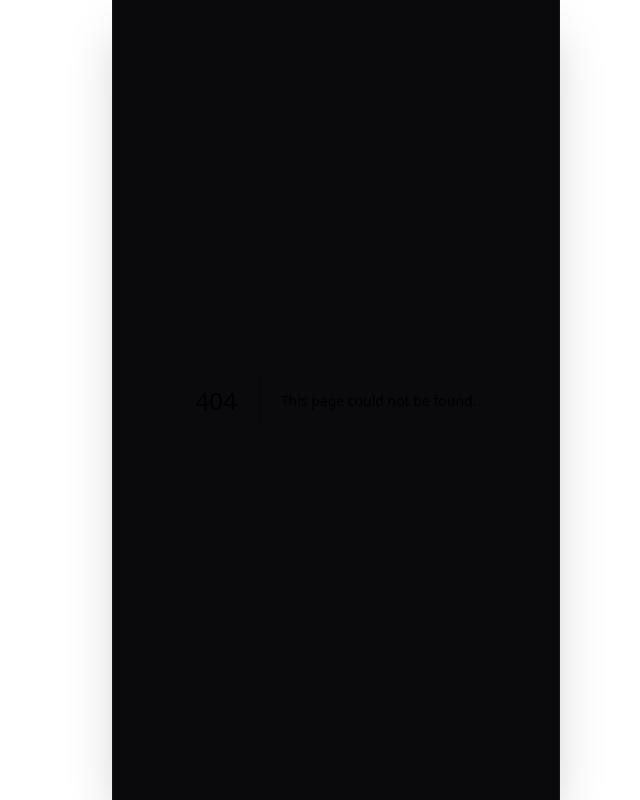
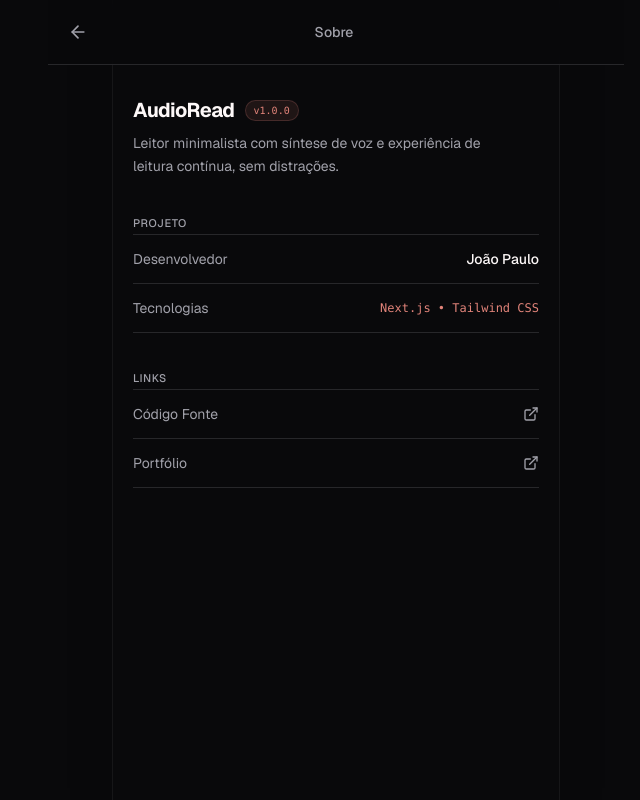
Before and after one commit to jaozinpaulin/audioread-app, a Next.js app: page /info in a window 1280 px wide. Before the commit this address had no page. Shown: the whole page, without its empty margins (304-944 px from the left). Built offline with nearby package versions, Linux system fonts and the light colour scheme.

Commit message:
feat: cria pagina info

```diff
--- /dev/null
+++ b/src/app/info/page.tsx
@@ -0,0 +1,84 @@
+'use client';
+
+import Link from 'next/link';
+import { ArrowLeft, ExternalLink } from 'lucide-react';
+
+export default function InfoPage() {
+    return (
+        <main className="flex-1 flex flex-col max-w-xl mx-auto w-full min-h-screen bg-app-bg text-text-main px-5">
+
+            <header className="fixed top-0 left-0 right-0 max-w-xl mx-auto bg-app-bg/85 backdrop-blur-md px-5 py-3.5 border-b border-border-subtle flex items-center justify-between shrink-0 z-50">
+                <Link
+                    href="/"
+                    className="p-2 -ml-2 rounded-xl text-text-muted hover:text-text-main hover:bg-card-bg transition-colors"
+                >
+                    <ArrowLeft className="w-5 h-5" />
+                </Link>
+
+                <h1 className="font-medium text-sm text-text-muted">Sobre</h1>
+
+                <div className="w-8"></div>
+            </header>
+
+            <div className="pt-24 pb-12 space-y-8 flex-1">
+
+                <div className="space-y-2">
+                    <div className="flex items-center gap-2.5">
+                        <h2 className="text-xl font-bold tracking-tight text-text-main">AudioRead</h2>
+                        <span className="text-[10px] font-mono text-primary-rose bg-primary-rose/10 border border-primary-rose/20 px-2 py-0.5 rounded-full">
+                            v1.0.0
+                        </span>
+                    </div>
+
+                    <p className="text-sm text-text-muted leading-relaxed max-w-sm">
+                        Leitor minimalista com síntese de voz e experiência de leitura contínua, sem distrações.
+                    </p>
+                </div>
+
+                <div className="space-y-2">
+                    <span className="text-[11px] font-medium text-text-muted uppercase tracking-wider">
+                        Projeto
+                    </span>
+                    <div className="divide-y divide-border-subtle border-t border-b border-border-subtle text-sm">
+                        <div className="py-3.5 flex items-center justify-between">
+                            <span className="text-text-muted">Desenvolvedor</span>
+                            <span className="text-text-main font-medium">João Paulo</span>
+                        </div>
+                        <div className="py-3.5 flex items-center justify-between">
+                            <span className="text-text-muted">Tecnologias</span>
+                            <span className="text-primary-rose font-mono text-xs">Next.js • Tailwind CSS</span>
+                        </div>
+                    </div>
+                </div>
+
+                <div className="space-y-2">
+                    <span className="text-[11px] font-medium text-text-muted uppercase tracking-wider">
+                        Links
+                    </span>
+                    <div className="divide-y divide-border-subtle border-t border-b border-border-subtle text-sm">
+                        <a
+                            href="https://github.com"
+                            target="_blank"
+                            rel="noreferrer"
+                            className="py-3.5 flex items-center justify-between text-text-muted hover:text-text-main transition-colors group cursor-pointer"
+                        >
+                            <span>Código Fonte</span>
+                            <ExternalLink className="w-4 h-4 text-text-muted group-hover:text-primary-rose transition-colors" />
+                        </a>
+                        <a
+                            href="https://okiiji.me"
+                            target="_blank"
+                            rel="noreferrer"
+                            className="py-3.5 flex items-center justify-between text-text-muted hover:text-text-main transition-colors group cursor-pointer"
+                        >
+                            <span>Portfólio</span>
+                            <ExternalLink className="w-4 h-4 text-text-muted group-hover:text-primary-rose transition-colors" />
+                        </a>
+                    </div>
+                </div>
+
+            </div>
+
+        </main>
+    );
+}
```
